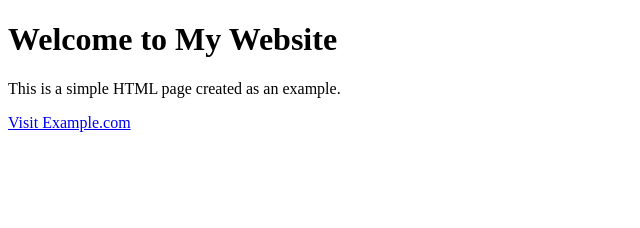
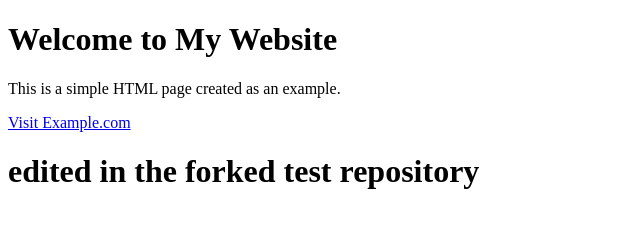
Before and after one commit to prajwalgowdacp157/test, a plain HTML site: page index.html in a window 1280 px wide. Shown: the whole page, without its empty margins (0-640 px from the left). Drawn offline with Linux system fonts and the light colour scheme.

Commit message:
forked repos v2

```diff
--- a/index.html
+++ b/index.html
@@ -8,6 +8,7 @@
     <h1>Welcome to My Website</h1>
     <p>This is a simple HTML page created as an example.</p>
     <a href="https://www.example.com" target="_blank">Visit Example.com</a>
+    <h1> edited in the forked test repository</h1>
 
 </body>
 </html>
```
